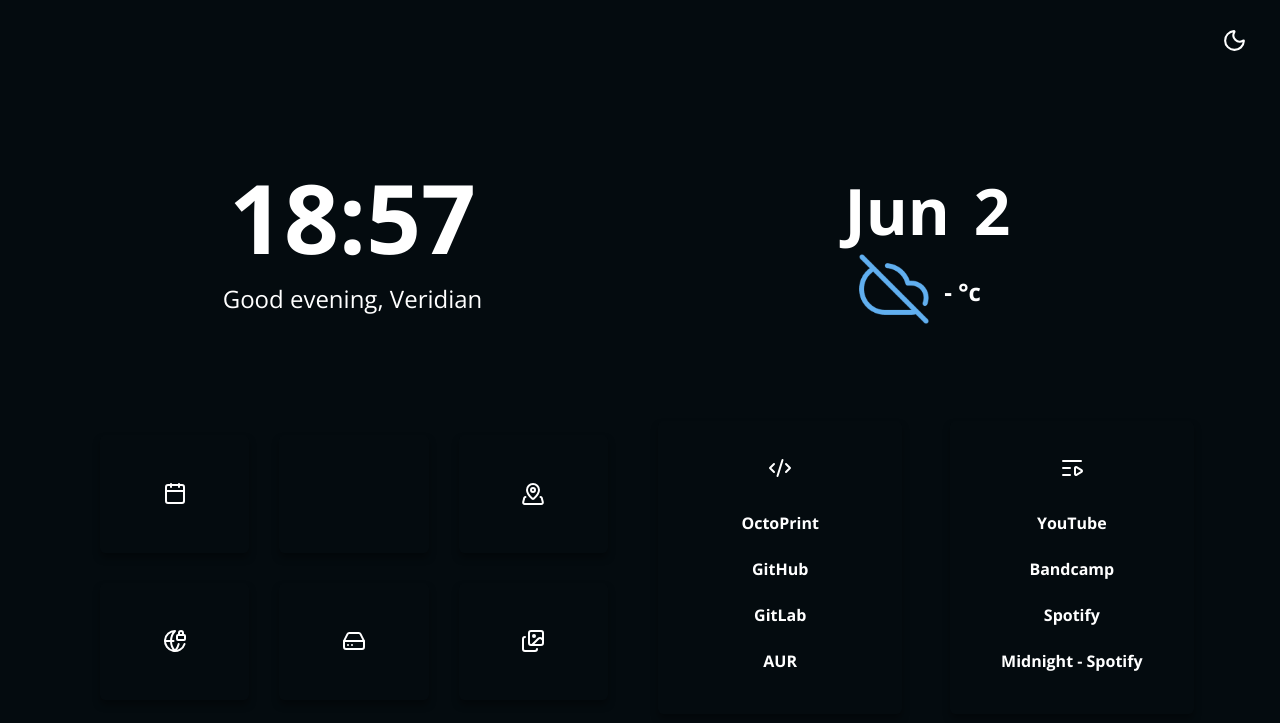
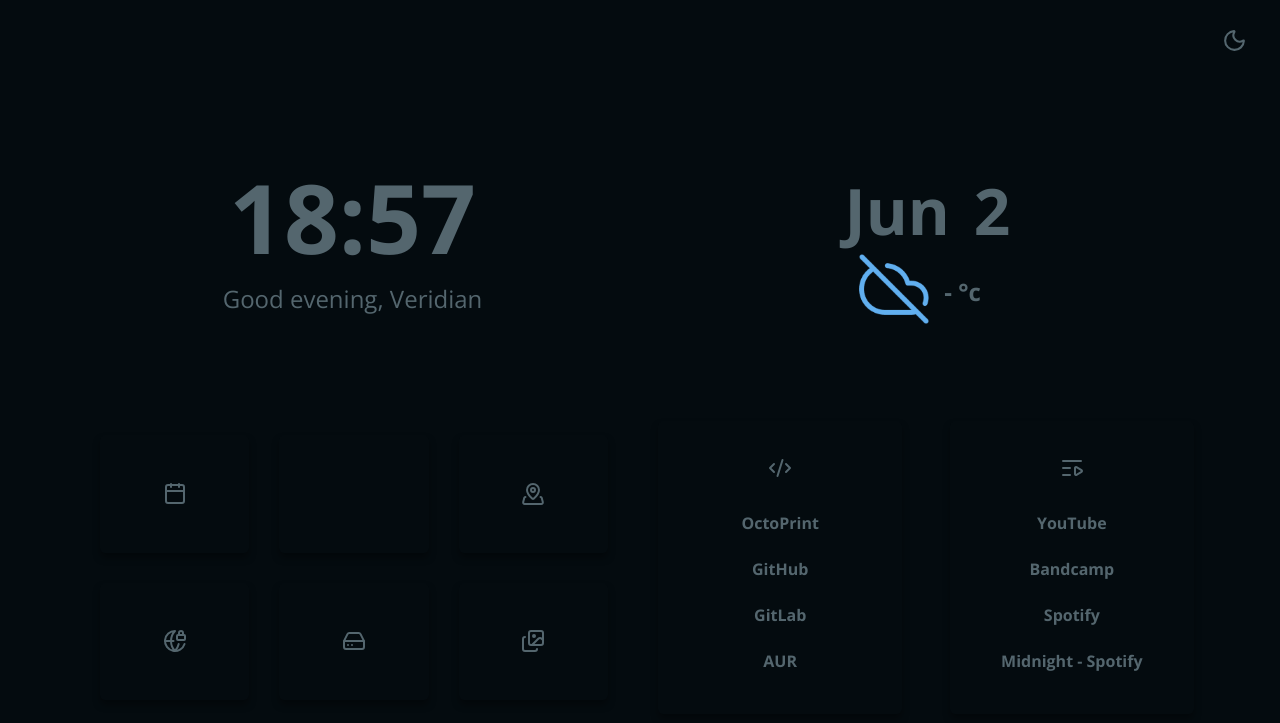
Before and after one commit to TheVeridian/mint_startpage, a website: page index.html in a window 1280 px wide. Drawn offline with nearby package versions, Linux system fonts and the light colour scheme.

Commit message:
fOnT ColOr fIxEs

```diff
--- a/app.css
+++ b/app.css
@@ -22,8 +22,8 @@
   --cards: #040B0F; /* Cards color */
 
   /* Fonts Color */
-  --fg: #FFFFFF; /* Foreground color */
-  --sfg: #FFFFFF; /* Secondary Foreground color */
+  --fg: #54666E; /* Foreground color */
+  --sfg: #54666E; /* Secondary Foreground color */
 
   /* Image background  */
   --imgbg: url(assets/background.jpg); /* Image URL */
```
